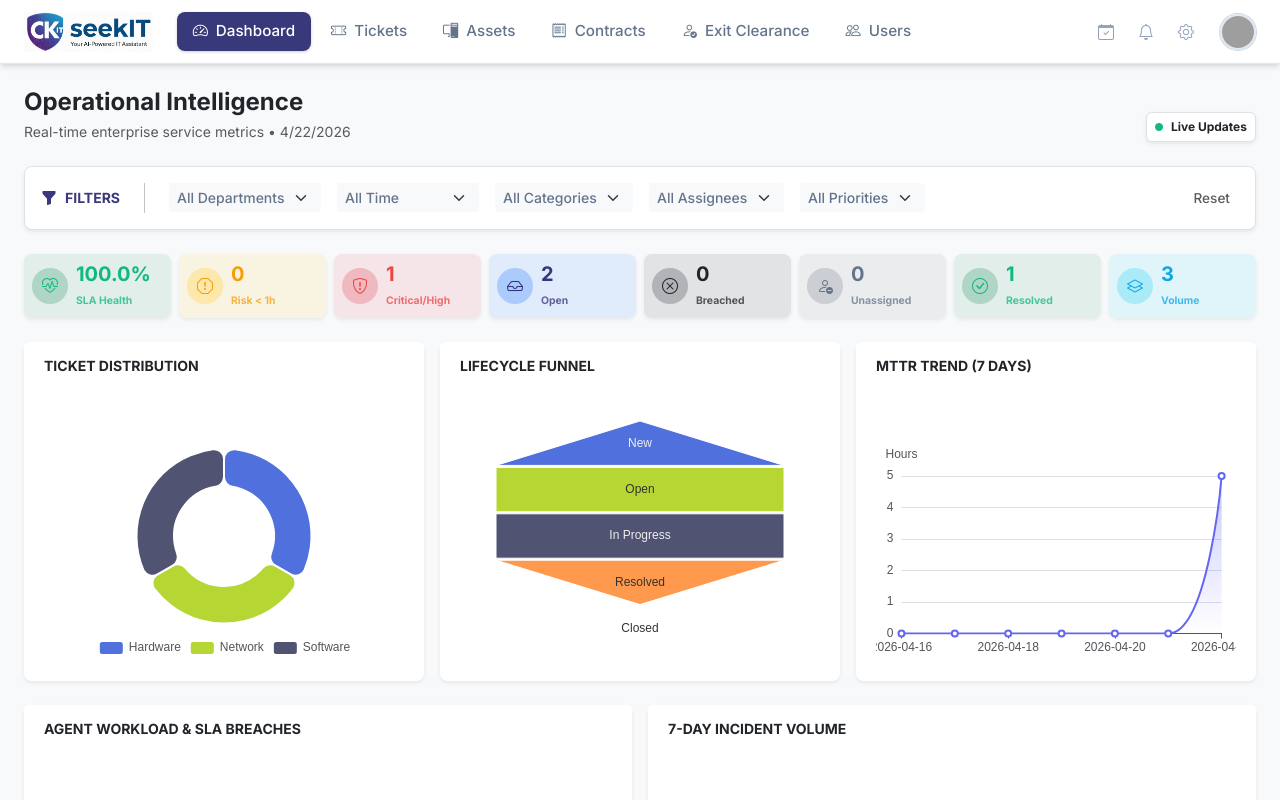
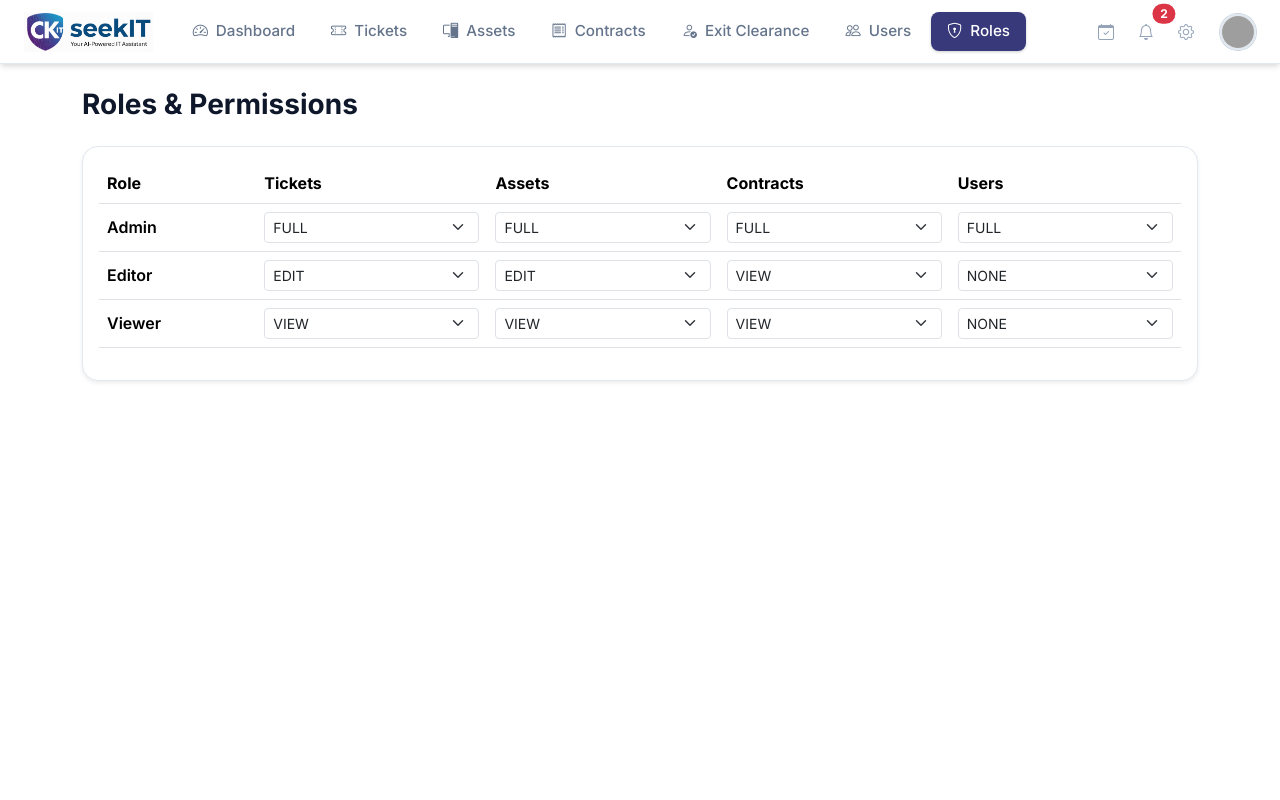
Before and after one commit to I-am-Saran/ckit, a React (Vite) app in the folder frontend/: page /roles in a window 1280 px wide. Before the commit this address led to /dashboard-v2. Shown: the top 800 px of the page. Built offline with nearby package versions, Linux system fonts and the light colour scheme; sample sign-in values are in the browser's storage; grey boxes are pictures that could not be loaded.

Commit message:
Role module added

```diff
--- a/frontend/src/App.jsx
+++ b/frontend/src/App.jsx
@@ -9,6 +9,7 @@ import Header from './components/layout/Header.jsx';
 import Login from './pages/Login.jsx';
 import { GlobalFilterProvider } from './context/GlobalFilterContext.jsx';
 import ExitClearance from "./pages/ExitClearance.jsx";
+import Roles from "./pages/Roles";
 
 function App() {
   const [isAuthenticated, setIsAuthenticated] = useState(!!localStorage.getItem('token'));
@@ -62,6 +63,7 @@ function App() {
             <Route path="/contracts" element={<ContractManager />} />
             <Route path="/exit-clearance" element={<ExitClearance />} />
             <Route path="/users" element={<UserList />} />
+            <Route path="/roles" element={<Roles />} />
             {/* Redirect any unknown route to dashboard if authenticated */}
             <Route path="*" element={<Navigate to="/dashboard-v2" replace />} />
           </Routes>
--- a/frontend/src/components/layout/Header.jsx
+++ b/frontend/src/components/layout/Header.jsx
@@ -5,6 +5,32 @@ import styles from './Header.module.scss';
 function Header({ onLogout }) {
   const [showDropdown, setShowDropdown] = useState(false);
   const [showMobileMenu, setShowMobileMenu] = useState(false);
+  const [showNotif, setShowNotif] = useState(false);
+
+  const tickets = [
+    { id: 'TCK-004', slaBreached: true },
+    { id: 'TCK-002', slaBreached: false }
+  ];
+
+  const exitRequests = [
+    { id: 'EXT-002', status: 'Completed' }
+  ];
+
+  const notifications = [
+    ...(tickets || [])
+      .filter(t => t.slaBreached)
+      .map(t => ({
+        type: 'breach',
+        text: `Ticket Breached - ${t.id}`
+      })),
+
+    ...(exitRequests || [])
+      .filter(r => r.status === 'Completed')
+      .map(r => ({
+        type: 'success',
+        text: `Exit Approved - ${r.id}`
+      }))
+  ];
 
   return (
     <header className={`${styles.header} d-flex flex-wrap align-items-center justify-content-between px-3 px-md-4 py-2`}>
@@ -63,6 +89,13 @@ function Header({ onLogout }) {
             <i className="bi bi-people"></i>
             Users
           </NavLink>
+          <NavLink
+            to="/roles"
+            className={({ isActive }) => `${styles.navLink} ${isActive ? styles.active : ''}`}
+          >
+            <i className="bi bi-shield-lock"></i>
+            Roles
+          </NavLink>
         </nav>
       </div>
 
@@ -72,8 +105,37 @@ function Header({ onLogout }) {
           <div className={styles.iconBtn} title="My Day">
             <i className="bi bi-calendar-check"></i>
           </div>
-          <div className={styles.iconBtn} title="Notifications">
+          <div
+            className={styles.iconBtn + " position-relative"}
+            title="Notifications"
+            onClick={() => setShowNotif(!showNotif)}
+            style={{ cursor: "pointer" }}
+          >
             <i className="bi bi-bell"></i>
+
+            {/* Badge */}
+            <span className="position-absolute top-0 start-100 translate-middle badge rounded-pill bg-danger">
+              {notifications.length}
+            </span>
+
+            {/* Dropdown */}
+            {showNotif && (
+              <div
+                className="position-absolute end-0 mt-2 p-3 bg-white shadow rounded-3"
+                style={{ width: "280px", zIndex: 999 }}
+              >
+                <h6 className="fw-bold mb-2">Notifications</h6>
+
+                {notifications.map((n, i) => (
+                  <div key={i} className="small text-muted mb-2 d-flex align-items-center gap-2">
+                    {n.type === 'breach' && <span>🔴</span>}
+                    {n.type === 'risk' && <span>🟡</span>}
+                    {n.type === 'success' && <span>✅</span>}
+                    {n.text}
+                  </div>
+                ))}
+              </div>
+            )}
           </div>
           <div className={styles.iconBtn} title="Settings">
             <i className="bi bi-gear"></i>
--- a/frontend/src/pages/DashboardV2.jsx
+++ b/frontend/src/pages/DashboardV2.jsx
@@ -584,6 +584,7 @@ const DashboardV2 = () => {
 
       </div>
 
+
       {/* LAYER 2 & 3: COMPOSITION & PROCESS */}
       <div className="row g-3 mb-4">
         <div className="col-md-4">
--- a/frontend/src/pages/ExitClearance.jsx
+++ b/frontend/src/pages/ExitClearance.jsx
@@ -47,7 +47,9 @@ export default function ExitClearance() {
   return (
     <div className="container py-4">
       <h3 className="mb-4 fw-bold">Exit Clearance</h3>
-
+        <p className="text-muted small">
+          HR → IT → Admin approval workflow
+        </p>
       <div className="card shadow-sm rounded-4">
         <div className="table-responsive">
           <table className="table align-middle mb-0">
@@ -111,6 +113,9 @@ export default function ExitClearance() {
                   </td>
 
                   <td>
+                    <div className="d-flex flex-column gap-1">
+
+                      {/* Status */}
                       <span
                         className={`badge ${
                           req.status === "Completed"
@@ -120,6 +125,20 @@ export default function ExitClearance() {
                       >
                         {req.status}
                       </span>
+
+                      {/* Progress Bar */}
+                      <div className="progress" style={{ height: "6px" }}>
+                        <div
+                          className="progress-bar bg-success"
+                          style={{
+                            width: `${
+                              (Object.values(req.steps).filter(s => s === "Approved").length / 3) * 100
+                            }%`
+                          }}
+                        ></div>
+                      </div>
+
+                    </div>
                   </td>
                 </tr>
               ))}
--- /dev/null
+++ b/frontend/src/pages/Roles.jsx
@@ -0,0 +1,87 @@
+import React, { useState } from "react";
+
+export default function Roles() {
+  const [roles, setRoles] = useState([
+    {
+      name: "Admin",
+      permissions: {
+        tickets: "full",
+        assets: "full",
+        contracts: "full",
+        users: "full"
+      }
+    },
+    {
+      name: "Editor",
+      permissions: {
+        tickets: "edit",
+        assets: "edit",
+        contracts: "view",
+        users: "none"
+      }
+    },
+    {
+      name: "Viewer",
+      permissions: {
+        tickets: "view",
+        assets: "view",
+        contracts: "view",
+        users: "none"
+      }
+    }
+  ]);
+
+  const permissionOptions = ["none", "view", "edit", "full"];
+
+  const handleChange = (roleIndex, module, value) => {
+    const updated = [...roles];
+    updated[roleIndex].permissions[module] = value;
+    setRoles(updated);
+  };
+
+  return (
+    <div className="container py-4">
+      <h3 className="fw-bold mb-4">Roles & Permissions</h3>
+
+      <div className="card shadow-sm rounded-4 p-3">
+        <table className="table align-middle">
+          <thead>
+            <tr>
+              <th>Role</th>
+              <th>Tickets</th>
+              <th>Assets</th>
+              <th>Contracts</th>
+              <th>Users</th>
+            </tr>
+          </thead>
+
+          <tbody>
+            {roles.map((role, i) => (
+              <tr key={i}>
+                <td className="fw-semibold">{role.name}</td>
+
+                {Object.keys(role.permissions).map((module) => (
+                  <td key={module}>
+                    <select
+                      className="form-select form-select-sm"
+                      value={role.permissions[module]}
+                      onChange={(e) =>
+                        handleChange(i, module, e.target.value)
+                      }
+                    >
+                      {permissionOptions.map((opt) => (
+                        <option key={opt} value={opt}>
+                          {opt.toUpperCase()}
+                        </option>
+                      ))}
+                    </select>
+                  </td>
+                ))}
+              </tr>
+            ))}
+          </tbody>
+        </table>
+      </div>
+    </div>
+  );
+}
--- a/frontend/src/pages/UserList.jsx
+++ b/frontend/src/pages/UserList.jsx
@@ -190,6 +190,8 @@ function UserList() {
       </div>
     );
   }
+
+  const currentUserRole = "Viewer";
 
   return (
     <>
@@ -456,8 +458,13 @@ function UserList() {
                           </button>
                           <button
                             className="btn btn-link text-secondary p-0 action-btn rounded-circle"
-                            onClick={() => setEditingUser(user)}
+                            onClick={() => {
+                              if (currentUserRole !== "Viewer") {
+                                setEditingUser(user);
+                              }
+                            }}
                             title="Edit User"
+                            disabled={currentUserRole === "Viewer"}
                           >
                             <i className="bi bi-pencil"></i>
                           </button>
@@ -639,6 +646,16 @@ function UserList() {
                         role: formData.get('role'),
                         status: formData.get('status') === 'true'
                       };
+                      if (currentUserRole === "Viewer") {
+                            setToast({
+                              show: true,
+                              message: "You don't have permission to edit users",
+                              type: "error"
+                            });
+                            return;
+                          }
+
+
                       handleUpdateUser(updated);
                     }}>
 
```
Lines whose indentation alone changed are shown as unchanged.
